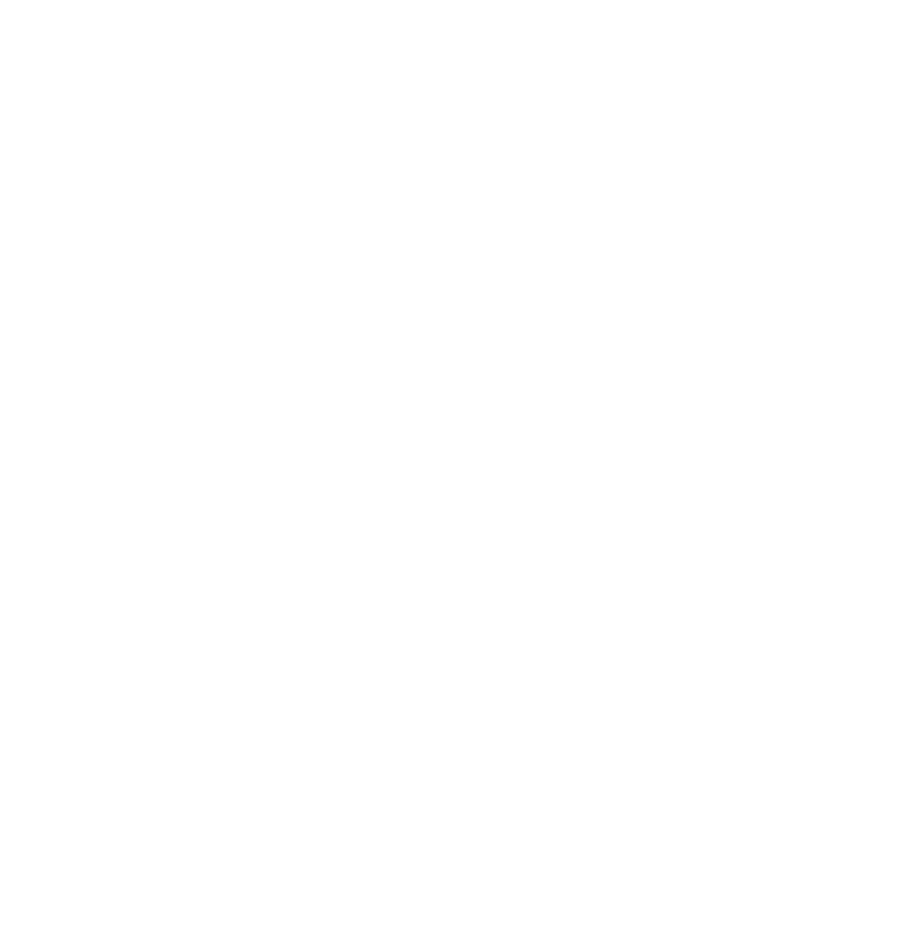
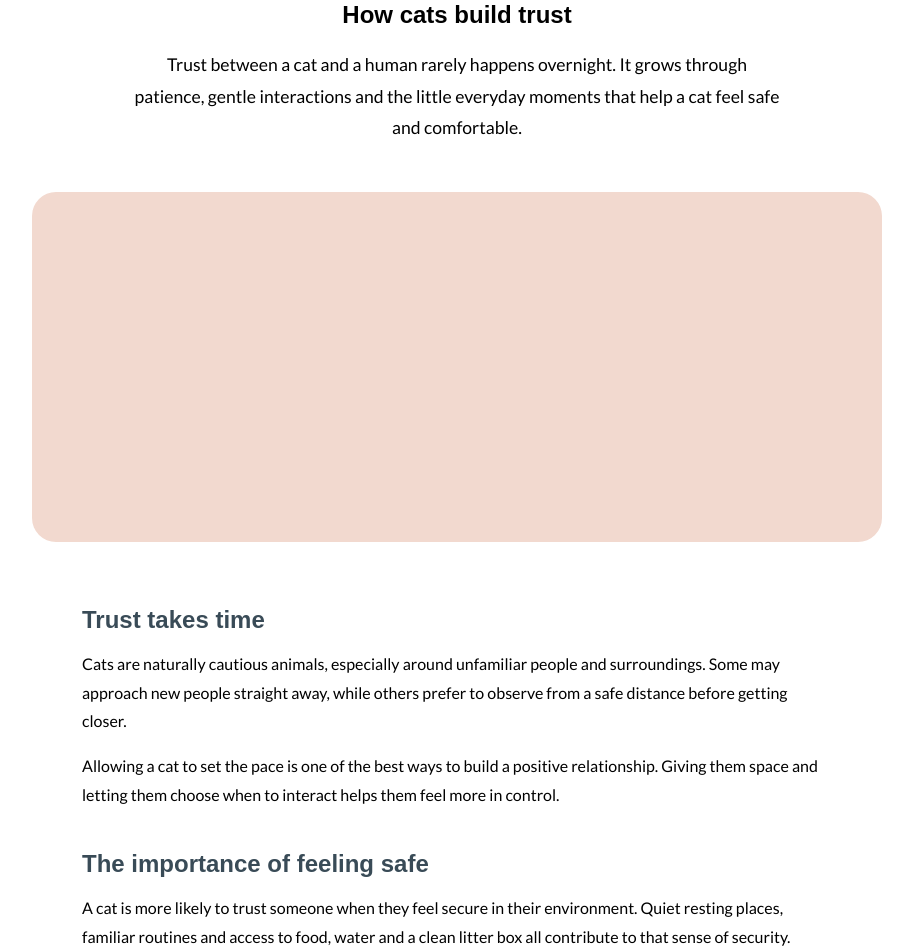
Before and after one commit to PeachyPeony/wonderfully-feline, a React (Vite) app in the folder frontend/: page /topics/how-cats-build-trust in a window 1280 px wide. Before the commit this address had no page. Shown: the part 148-1097 px from the top of the page, without its empty margins (183-1096 px from the left). Before the commit the page ends 800 px from the top, so only its background shows below. Built offline with nearby package versions, Linux system fonts and the light colour scheme; a web font is replaced by a local one.

Commit message:
Add How cats build trust topic page

```diff
--- a/frontend/src/data/topics.js
+++ b/frontend/src/data/topics.js
@@ -308,4 +308,42 @@ export const topics = {
         ],
     },
 
+    'how-cats-build-trust': {
+        category: 'Cats & Humans',
+        title: 'How cats build trust',
+        introduction: 'Trust between a cat and a human rarely happens overnight. It grows through patience, gentle interactions and the little everyday moments that help a cat feel safe and comfortable.',
+
+        article: [
+            {
+                heading: 'Trust takes time',
+                paragraphs: [
+                    'Cats are naturally cautious animals, especially around unfamiliar people and surroundings. Some may approach new people straight away, while others prefer to observe from a safe distance before getting closer.',
+                    'Allowing a cat to set the pace is one of the best ways to build a positive relationship. Giving them space and letting them choose when to interact helps them feel more in control.',
+                ],
+            },
+            {
+                heading: 'The importance of feeling safe',
+                paragraphs: [
+                    'A cat is more likely to trust someone when they feel secure in their environment. Quiet resting places, familiar routines and access to food, water and a clean litter box all contribute to that sense of security.',
+                    'Avoid forcing contact or picking up a cat that wants to be left alone. Respecting their boundaries shows them that they can feel comfortable around you without worrying about unwanted attention.',
+                ],
+            },
+            {
+                heading: 'Small gestures that make a difference',
+                paragraphs: [
+                    'Gentle interactions can help strengthen the bond between a cat and their human. Speaking softly, offering a hand to sniff and using slow blinks are all ways to communicate without overwhelming them.',
+                    'Playtime, treats and predictable daily routines can also help create positive associations. Over time, these small moments can turn into a strong and trusting relationship.',
+                ],
+            },
+        ],
+
+        funFact: 'A slow blink from a cat is often called a feline kiss. Try slowly closing and opening your eyes when your cat looks at you and see if they return the gesture!',
+
+        relatedTopics: [
+            'How cats show affection',
+            'Understanding tail language',
+            'Why cats purr and meow',
+        ],
+    },
+
 }
--- a/frontend/src/pages/Explore.jsx
+++ b/frontend/src/pages/Explore.jsx
@@ -52,7 +52,12 @@ const categories = [
     {
         name: 'Cats & Humans',
         topics: [
-            'How cats build trust',
+            {
+
+                title: 'How cats build trust',
+                slug: 'how-cats-build-trust',
+            },
+
             'How cats show affection',
         ],
     },
@@ -105,7 +110,8 @@ function Explore() {
                                             topic.slug === 'what-cat-ears-and-eyes-tell-us' ||
                                             topic.slug === 'why-cats-purr-and-meow' ||
                                             topic.slug === 'how-cats-see-the-world' ||
-                                            topic.slug === 'the-remarkable-power-of-whiskers' ? (
+                                            topic.slug === 'the-remarkable-power-of-whiskers' ||
+                                            topic.slug === 'how-cats-build-trust' ? (
                                             <Link to={`/topics/${topic.slug}`}>
                                                 {topic.title}
                                             </Link>
```
